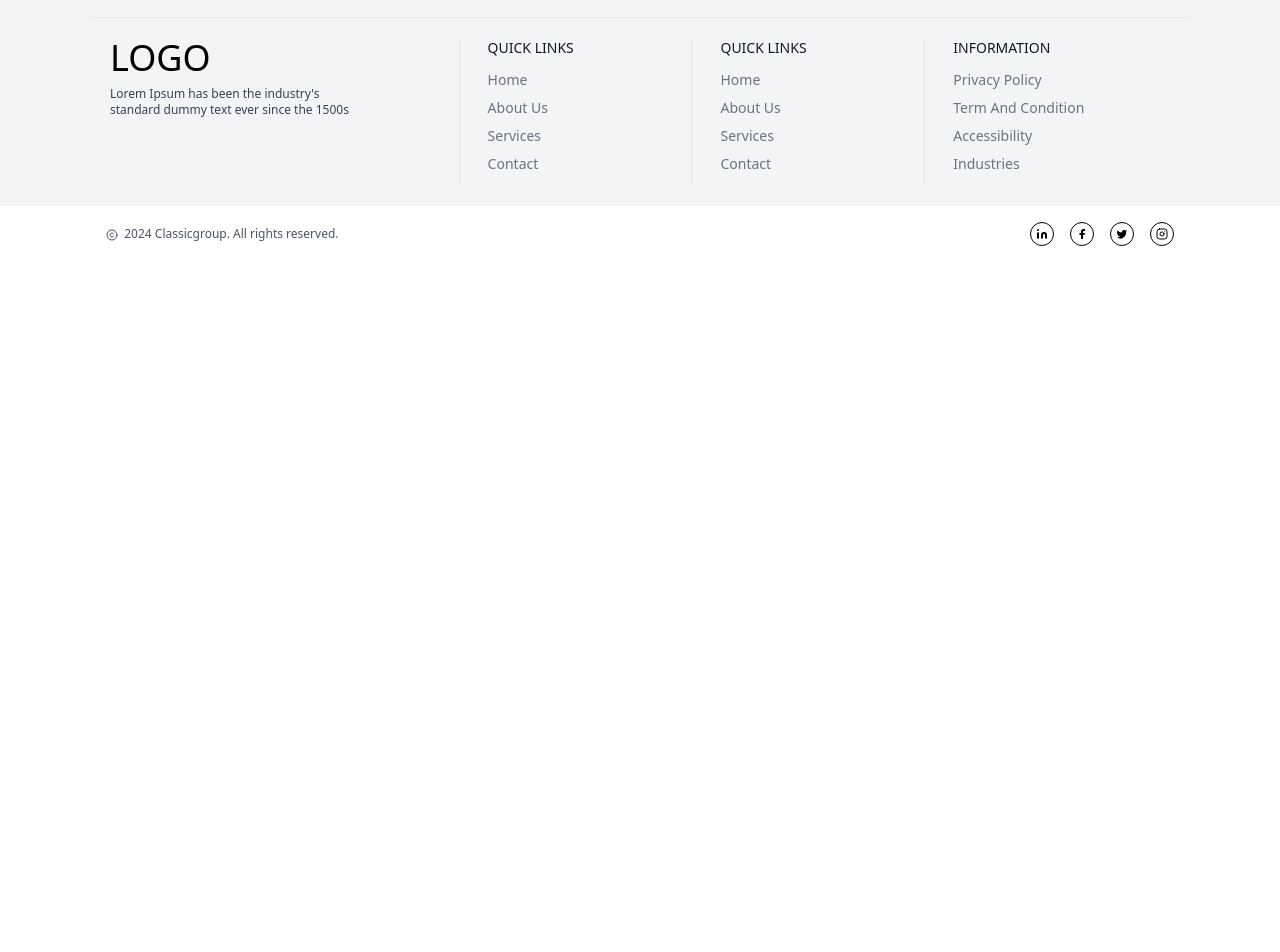
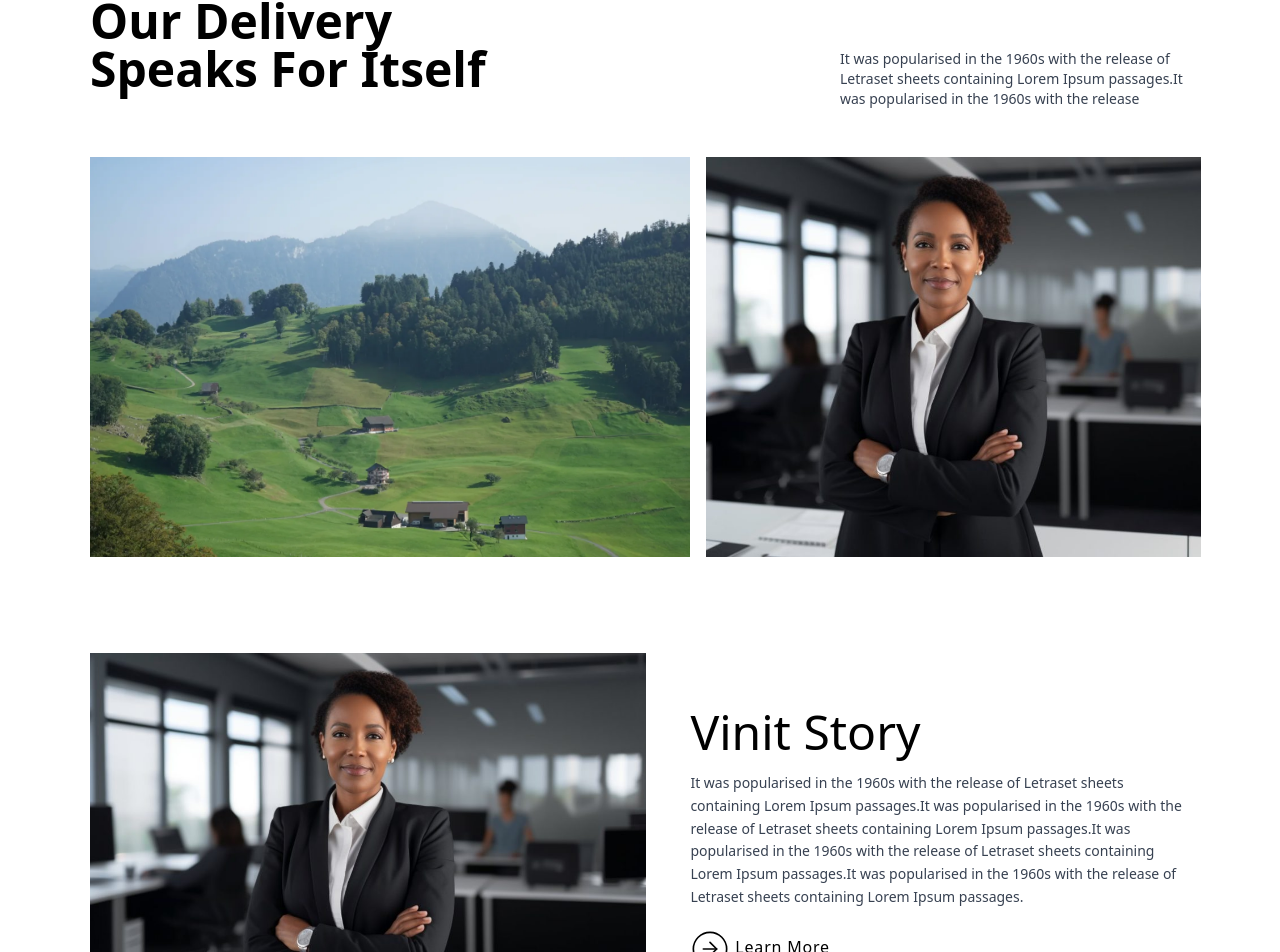
Before and after one commit to sah246ir/Landing-Page, a React (Create React App) app: page /about-us in a window 1280 px wide. Shown: the part 139-1091 px from the top of the page. Before the commit the page ends 800 px from the top, so only its background shows below. Built offline with nearby package versions, Linux system fonts and the light colour scheme.

Commit message:
feat: about page

```diff
--- a/src/App.tsx
+++ b/src/App.tsx
@@ -9,6 +9,7 @@ import BlogPage from './pages/BlogPage';
 import ServicesPage from './pages/ServicesPage';
 import ContactPage from './pages/ContactPage';
 import CareersPage from './pages/CareersPage';
+import AboutPage from './pages/AboutPage';
 
 function App() {
   return (
@@ -22,6 +23,7 @@ function App() {
         <Route path='/services' element={<ServicesPage />} />
         <Route path='/contact-us' element={<ContactPage />} />
         <Route path='/careers' element={<CareersPage />} />
+        <Route path='/about-us' element={<AboutPage />} />
       </Routes>
       <Footer />
       <CopyrightSection />
--- a/src/components/HomePageComponents/History/NavigationPath.tsx
+++ b/src/components/HomePageComponents/History/NavigationPath.tsx
@@ -1,3 +1,4 @@
+import Marker from "../../Marker"
 
 
 interface PropTypes {
@@ -22,9 +23,7 @@ const NavigationPath = ({ years, idx, setIdx }: PropTypes) => {
         <div className="flex h-[3px] absolute left-0 bottom-0 items-center">
           <div style={{ width: `${idx * 100}px`, transition: "width 700ms ease-in-out" }} className="h-full bg-black  flex items-center">
           </div>
-          <div className="border border-black size-4 rounded-full grid place-items-center bg-white">
-            <div className="size-2 rounded-full bg-black"></div>
-          </div>
+          <Marker />
         </div>
         <hr className='h-[3px]' />
       </div>
--- /dev/null
+++ b/src/components/Marker.tsx
@@ -0,0 +1,17 @@
+import React from 'react'
+
+interface PropTypes{
+    className?:string,
+    border?:string
+    color?:string,
+    concentricSize?:number
+}
+const Marker = ({className,border,color,concentricSize=.5}:PropTypes) => {
+    return (
+        <div style={{borderColor:border||"black"}} className={"border size-4 rounded-full grid place-items-center bg-white " + className}>
+            <div style={{backgroundColor:color||"black",width:concentricSize+"rem",height:concentricSize+"rem"}} className="size-2 rounded-full "></div>
+        </div>
+    )
+}
+
+export default Marker
--- a/src/components/Sidebar.tsx
+++ b/src/components/Sidebar.tsx
@@ -34,6 +34,7 @@ const Sidebar = ({ isopen,setIsOpen }: PropTypes) => {
 
       <div className="flex flex-col gap-8  w-full p-8">
        <SidebarAction onclick={setIsOpen} title='Home' href='/' />
+       <SidebarAction onclick={setIsOpen} title='About us' href='/about-us' />
        <SidebarAction onclick={setIsOpen} title='Case Study' href='/case-study' />
        <SidebarAction onclick={setIsOpen} title='Investments' href='/investments' />
        <SidebarAction onclick={setIsOpen} title='Blogs' href='/blog' />
--- /dev/null
+++ b/src/components/card/JourneyCard.tsx
@@ -0,0 +1,21 @@
+import React from 'react'
+import Heading from '../heading'
+
+interface PropTypes{
+    className?:string
+    year:number
+}
+const JourneyCard = ({className,year}:PropTypes) => {
+  return (
+    <div className={'bg-white w-[20em] text-left p-4 shadow rounded ' + className}>
+      <Heading className='mb-2 text-xl text-gray-700' >
+        {year}
+      </Heading>
+      <p className='text-sm text-gray-500'>
+        Lorem ipsum dolor sit amet consectetur sit elit. Odio, dolorum culpa iste eligendi voluptatum eveniet.
+      </p>
+    </div>
+  )
+}
+
+export default JourneyCard
--- /dev/null
+++ b/src/components/card/LeaderCard.tsx
@@ -0,0 +1,24 @@
+import React from 'react'
+import Heading from '../heading'
+import { Linkedin } from 'lucide-react'
+const img = require("../../img/ceo.jpg")
+const LeaderCard = () => {
+  return (
+    <div className='flex flex-col relative rounded border border-gray-300'>
+      <img src={img} alt="" className='rounded' />
+      <div className="flex justify-between p-2 items-center bg-white w-[98%]">
+        <div className=" rounded">
+            <Heading className='text-base'>
+                Rachael Schmuf
+            </Heading>
+            <p className='text-gray-600'>Founder</p>
+        </div>
+        <div className="size-9 border border-black rounded-full grid place-items-center hover:bg-black group transition duration-300">
+            <Linkedin size={20} strokeWidth={0.01} className='fill-black group-hover:fill-white transition duration-300'/>
+        </div>
+      </div>
+    </div>
+  )
+}
+
+export default LeaderCard
--- /dev/null
+++ b/src/pages/AboutPage.tsx
@@ -0,0 +1,124 @@
+import React from 'react'
+import useCarousel from '../hooks/useCarousel'
+import Section from '../components/Section'
+import { ArrowButton } from '../components/Button'
+import LeaderCard from '../components/card/LeaderCard'
+import MainHeadingSection from '../components/MainHeadingSection'
+import JourneyCard from '../components/card/JourneyCard'
+import Marker from '../components/Marker'
+const img = require("../img/ceo.jpg")
+const img2 = require("../img/swiss2.webp")
+
+const AboutPage = () => {
+    const years = [2021, 2022, 2023, 2024]
+    const { goprev, gonext, translate } = useCarousel({
+        cards: 2
+    })
+    return (
+        <div>
+            <Section padded center>
+                <div className='w-full flex flex-col justify-center items-center gap-12'>
+                    <div className="max-w-[1100px] flex justify-between w-full items-end ">
+                        <div>
+                            <h1 className='tracking-wider mb-2'>ABOUT US</h1>
+                            <h2 className='text-5xl font-semibold mb-4'>
+                                Our Delivery<br />
+                                Speaks For Itself
+                            </h2>
+                        </div>
+                        <p className='w-[25em] text-gray-700 text-sm'>
+                            It was popularised in the 1960s with the release of
+                            Letraset sheets containing Lorem Ipsum passages.It
+                            was popularised in the 1960s with the release
+                        </p>
+                    </div>
+
+                    <div className="w-[1100px]  flex gap-4">
+                        <img style={{ objectFit: "cover" }} className='w-full max-h-[400px]' src={img2} alt="" />
+                        <img style={{ objectFit: "cover" }} className='w-[45%]' src={img} alt="" />
+                    </div>
+                </div>
+
+
+            </Section>
+
+            <Section padded center >
+                <div className="w-[1100px] flex items-center justify-center gap-11 flex-col sm:flex-row text-center sm:text-left">
+                    <div className="">
+                        <img className='w-full' src={img} alt="" />
+                    </div>
+                    <div className="sm:w-[55em]">
+                        <h2 className='text-5xl font-mediumfs mb-4'>
+                            Vinit Story
+                        </h2>
+                        <p className='text-sm text-gray-700 leading-relaxed'>
+                            It was popularised in the 1960s with the release of Letraset sheets
+                            containing Lorem Ipsum passages.It was popularised in the 1960s with
+                            the release of Letraset sheets containing Lorem Ipsum passages.It was
+                            popularised in the 1960s with the release of Letraset sheets containing
+                            Lorem Ipsum passages.It was popularised in the 1960s with the release of
+                            Letraset sheets containing Lorem Ipsum passages.
+                        </p>
+                        <ArrowButton direction='r' size={40} className='transition-transform duration-500 mt-5 tracking-wider text-base hover:translate-x-2'>
+                            &nbsp;
+                            <span>Learn More</span>
+                        </ArrowButton>
+                    </div>
+                </div>
+            </Section>
+
+
+            <MainHeadingSection title='Our Journey' description='t was popularised in the 1960s with the release of Letraset sheets containing Lorem Ipsum passages.It was popularised in the 1960s with the release.'>
+                <div className='w-full flex flex-col md:items-center justify-center bg-gray-50 min-h-96 text-center max-w-[1100px]'>
+                    <div className="mt-5 flex justify-start items-start">
+                        <div className="w-[5px]  h-full py-12 bg-gray-500 flex flex-col overflow-visible  items-start justify-around gap-11">
+                            {
+                                years.map((yr, i) => {
+                                    const even = i%2===0
+                                    return (
+                                        <div className={'relative flex items-center justify-start gap-4 ' + (even?"md:flex-row-reverse md:-translate-x-full":"")}>
+                                            <Marker concentricSize={.65} color='gray' className={"size-[25px] -translate-x-[10px] "+(even?"md:translate-x-[14.5px]":"")} />
+                                            <JourneyCard year={yr} className="md:w-[20em]" />
+                                        </div>
+                                    )
+                                })
+                            }
+                        </div>
+                    </div>
+                </div>
+            </MainHeadingSection>
+
+
+            <Section padded className='mb-10 flex justify-center'>
+                <div className="w-[1100px] justify-center overflow-hidden">
+                    <div className="p-5 flex sm:flex-row gap-5 sm:items-end justify-between flex-col items-center text-center sm:text-left">
+                        <div>
+                            <h1 className='tracking-wider mb-2'>WHAT WE PROVIDE</h1>
+                            <h2 className='text-5xl font-semibold'>
+                                Our Leaders
+                            </h2>
+                        </div>
+                        <div className='flex gap-1'>
+                            <ArrowButton onClick={goprev} size={55} direction='l' />
+                            <ArrowButton onClick={gonext} size={55} direction='r' />
+                        </div>
+                    </div>
+                    <div className="flex w-full">
+                        {[1, 1].map(_ => {
+                            return (
+                                <div style={{ translate, transition: "translate 700ms ease-in-out" }} className="flex justify-center min-w-full gap-7 p-5">
+                                    <LeaderCard />
+                                    <LeaderCard />
+                                    <LeaderCard />
+                                </div>
+                            )
+                        })}
+                    </div>
+                </div>
+
+            </Section>
+        </div>
+    )
+}
+
+export default AboutPage
```
